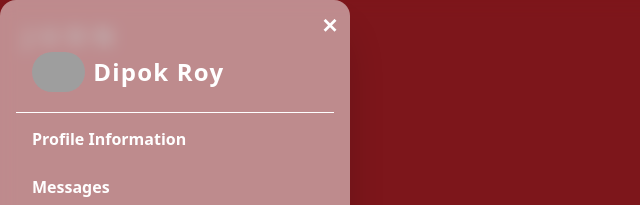
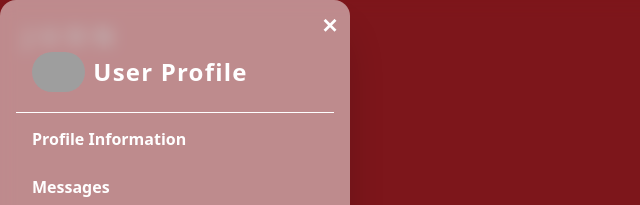
Before and after one commit to Dipokroy-design/JUDN-Website, a website: page index.html in a window 1280 px wide. Both pictures are taken after a click on the item "Profile". Shown: the top 205 px of the page, 0-640 px from the left. Drawn offline with Linux system fonts and the light colour scheme; grey boxes are pictures that could not be loaded.

Commit message:
Update index.html

```diff
--- a/index.html
+++ b/index.html
@@ -322,7 +322,7 @@
                 src="https://i.pinimg.com/736x/b3/e7/22/b3e72259b6824955b078530d6b2df239.jpg"
                 alt="demo profile image"
               />
-              <p class="text-2xl font-bold tracking-wider">Dipok Roy</p>
+              <p class="text-2xl font-bold tracking-wider">User Profile</p>
             </li>
             <hr class="mt-2" />
             <li
```
